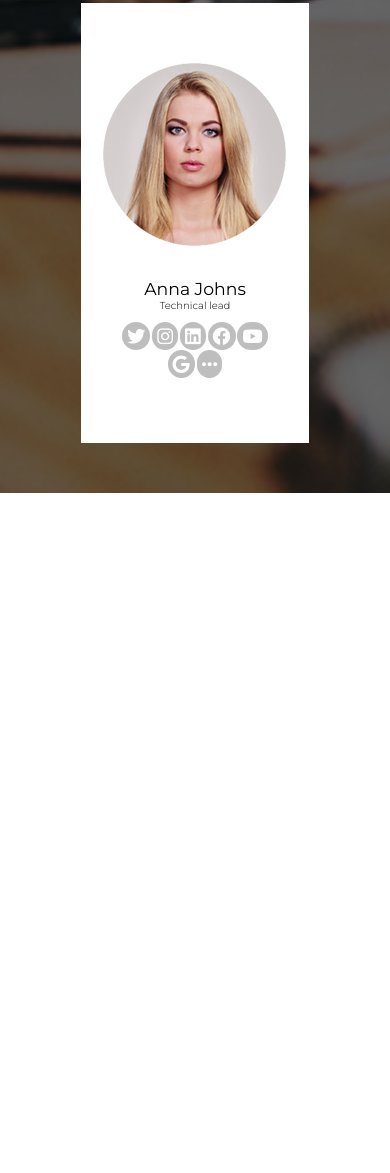
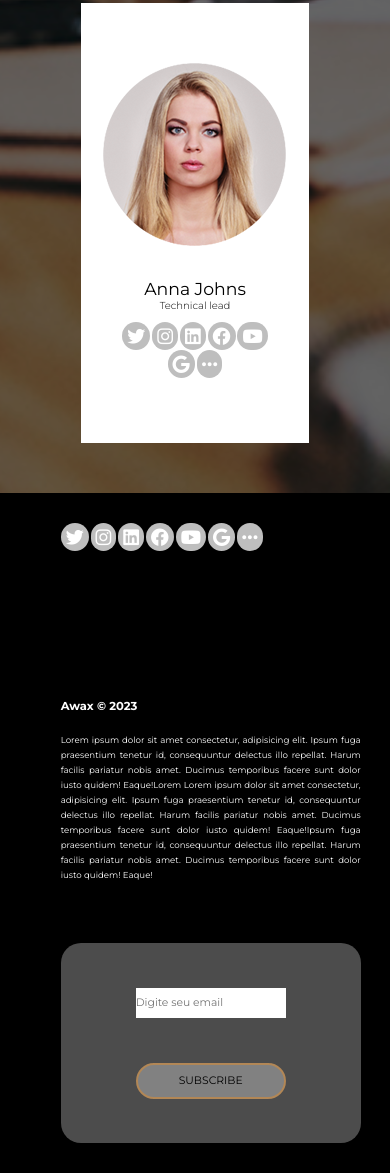
Before and after one commit to JuniorVentura23/Projeto-Awax, a plain HTML site: page index.html in a window 390 px wide. Shown: the part 6191-7364 px from the top of the page. Before the commit the page ends 6684 px from the top, so only its background shows below. Drawn offline with Linux system fonts and the light colour scheme.

Commit message:
footer finalizado responsivo

```diff
--- a/assets/css/style.css
+++ b/assets/css/style.css
@@ -454,6 +454,10 @@ video {
     cursor:pointer;
     background-color: #bebebe;
     border-radius:50px;
+
+}
+.part-icons i:hover {
+    background-color:var(--color-gold);
 }
 .fume .banner-control{
     position: absolute;
@@ -461,9 +465,76 @@ video {
     bottom: 10px;
 }
 
+/* end section out team */
+
+/* start footer */
+footer {
+    padding: 20px 13%;
+    background-color: #000;
+    height:100%;
+}
+.area--footer {
+    display: flex;
+    justify-content: center;
+}
+.footer--ind {
+    flex:1;
+    width:300px;
+    height:200px;
+    margin:10px;
+    text-align: left;
+    display: flex;
+    flex-direction: column;
+    justify-content:space-between;
+}
+footer .part-icons  {
+    padding:0;
+}
+footer h4 {
+    font-size: 1.6rem;
+    color:#fff;
+    margin-bottom: 10px;
+}
+.footer--ind p {
+    font-size: 1.2rem;
+    color:#fff;
+    text-align: justify;
+    line-height: 15px;
+}
+.dados {
+    display: flex;
+    justify-content: center;
+    flex-direction: column;
+}
+.footer--ind .btn {
+    display: inline-block;
+    width:150px;
+    background-color: rgba(250, 250, 250,  0.3);
+    color:#000;
+}
+.footer--ind:last-child {
+    display: flex;
+    justify-content: center;
+    flex-direction: column;
+    align-items: center;
+    text-align: center;
+    background-color: rgba(250, 250, 250,  0.3);
+    border-radius:20px;
+    border:none;
+}
+.footer--ind input {
+    border:0;
+    outline: 0;
+    width:280px;
+    height:30px;
+    border-bottom:1px solid #fff;
+    font-size:1.5rem;
+}
 
 
-/* end section out team */
+
+/* end footer */
+
 
 /* Responsividade inicio 1024px */
 
@@ -473,6 +544,9 @@ video {
     }
     .content-ind, .content-ind:first-child {
         border-left: 1.5px solid #7e7e7e;
+    }
+    .footer--ind input {
+        width:180px;
     }
 }
 
@@ -556,6 +630,9 @@ video {
         justify-content: center;
         margin-top:10px;
     }
+    .footer--ind input {
+        width:150px;
+    }
 }
 
 /* Responsividade fim 768px */
@@ -598,6 +675,9 @@ video {
         display: none;
 
     }
+   .area--footer {
+        display: block;
+    }
 
     }
 
--- a/index.html
+++ b/index.html
@@ -29,7 +29,7 @@
                 <li><a href="#home">Home</a></li>
                 <li><a href="#about">About us</a></li>
                 <li><a href="#services">Services</a></li>
-                <li><a href="#">Our projects</a></li>
+                <li><a href="#ourprojects">Our projects</a></li>
                 <li><a href="#ourteam">Our team</a></li>
                 <li><a href="#happyclients">Happy clients</a></li>
                 <li><a href="#price">Price</a></li>
@@ -64,7 +64,7 @@
     <!-- main banner end -->
 
     <!-- section about us start -->
-    <section class="section light">
+    <section class="section light" id="about">
         <div class="content">
             <div class="content-top">
                 <h1 class="headering">About Us</h1>
@@ -88,7 +88,7 @@
 
 
      <!-- section services start -->
-     <section class="section dark">
+     <section class="section dark" id="services">
         <div class="content">
             <div class="content-top">
                 <h1 class="headering ligh">Services</h1>
@@ -127,7 +127,7 @@
     <!-- section services end -->
 
     <!-- section our projects start -->
-    <section class="section light">
+    <section class="section light" id="ourprojects">
         <div class="content">
             <div class="content-top">
                 <h1 class="headering">Our Projects</h1>
@@ -241,7 +241,7 @@
 
 
     <!-- section our team start-->
-    <section class="section fume">
+    <section class="section fume" id="ourteam">
         <div class="content">
             <div class="content-top">
                 <h1 class="headering">Our team</h1>
@@ -313,6 +313,39 @@
 
     <!-- section our team end -->
 
+    <!-- footer start -->
+    <footer class="cabecalho">
+        <div class="area--footer">
+            <div class="footer--ind">
+                <div class="part-icons">
+                    <a href="#"><i class="fa-brands fa-twitter"></i></a>
+                    <a href="#"><i class="fa-brands fa-instagram"></i></a>
+                    <a href="#"><i class="fa-brands fa-linkedin"></i></a>
+                    <a href="#"><i class="fa-brands fa-facebook"></i></a>
+                    <a href="#"><i class="fa-brands fa-youtube"></i></a>
+                    <a href="#"><i class="fa-brands fa-google"></i></a>
+                    <a href="#"><i class="fa-solid fa-ellipsis"></i></a>
+                </div>
+                <h4>Awax &copy; 2023</h4>
+            </div>
+            <div class="footer--ind">
+                <p>Lorem ipsum dolor sit amet consectetur, adipisicing elit. Ipsum fuga praesentium tenetur id, consequuntur delectus illo repellat. Harum facilis pariatur nobis amet. Ducimus temporibus facere sunt dolor iusto quidem! Eaque!Lorem
+                    Lorem ipsum dolor sit amet consectetur, adipisicing elit. Ipsum fuga praesentium tenetur id, consequuntur delectus illo repellat. Harum facilis pariatur nobis amet. Ducimus temporibus facere sunt dolor iusto quidem! Eaque!Ipsum fuga praesentium tenetur id, consequuntur delectus illo repellat. Harum facilis pariatur nobis amet. Ducimus temporibus facere sunt dolor iusto quidem! Eaque!
+                </p>
+            </div>
+            <div class="footer--ind">
+                <div class="dados">
+                    <form action="" method="get">
+                        <input type="email" placeholder="Digite seu email" required name="" id="">
+                    </form>
+                </div>
+                <a href="" class="btn">Subscribe</a>
+            </div>
+        </div>
+    </footer>
+
+    <!-- footer end -->
+
 
 
 
```
